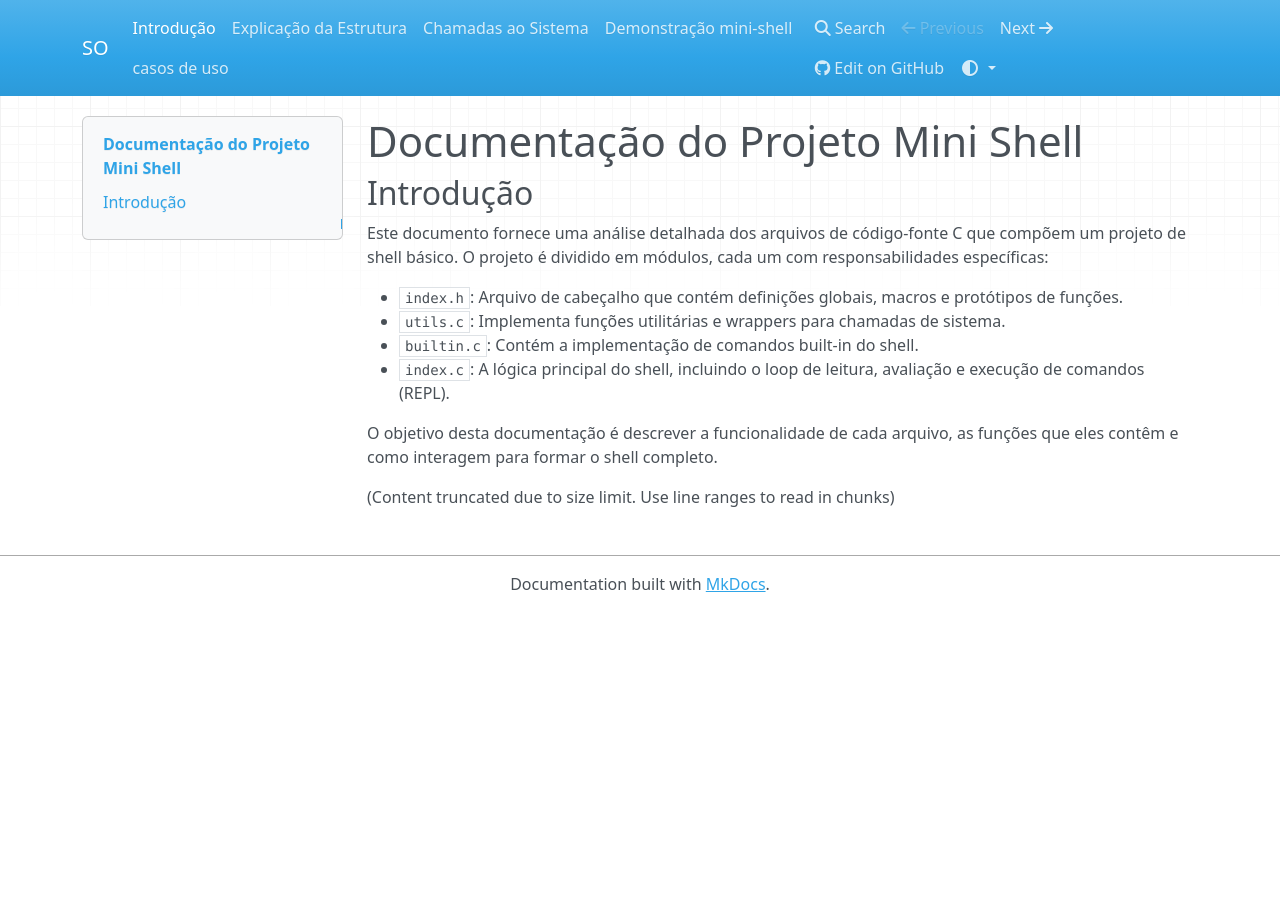
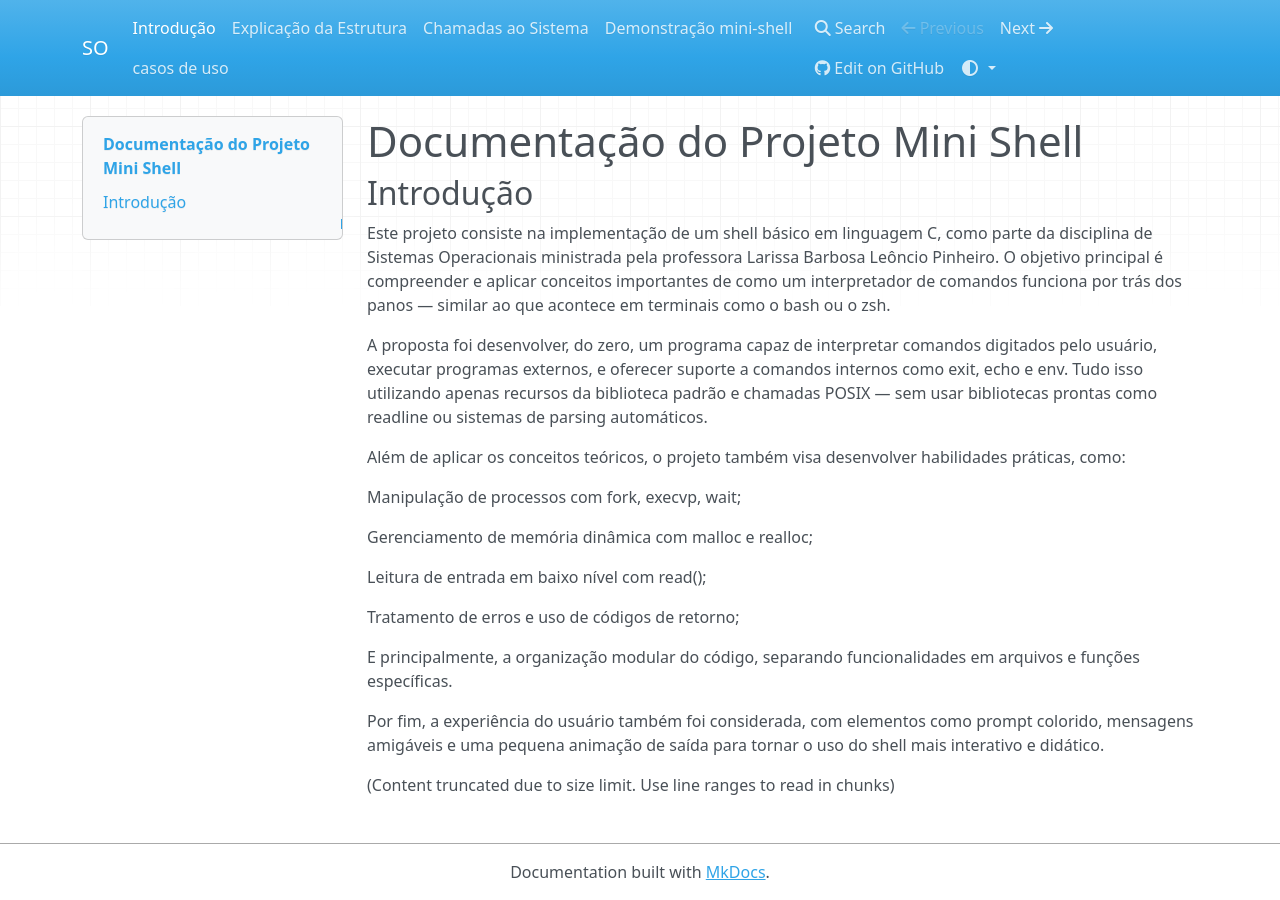
Before and after one commit to Carolbalbs/-SO-mini-shell, an MkDocs documentation site: the page built from docs/index.md, in a window 1280 px wide. Built offline with MkDocs 1.6.1, drawn with Linux system fonts in a browser that asks for light colours; nearby versions of some CDN libraries.

Commit message:
Update index.md

```diff
--- a/docs/index.md
+++ b/docs/index.md
@@ -2,16 +2,23 @@
 
 ## Introdução
 
-Este documento fornece uma análise detalhada dos arquivos de código-fonte C que compõem um projeto de shell básico. O projeto é dividido em módulos, cada um com responsabilidades específicas:
+Este projeto consiste na implementação de um shell básico em linguagem C, como parte da disciplina de Sistemas Operacionais ministrada pela professora Larissa Barbosa Leôncio Pinheiro. O objetivo principal é compreender e aplicar conceitos importantes de como um interpretador de comandos funciona por trás dos panos — similar ao que acontece em terminais como o bash ou o zsh.
 
-*   `index.h`: Arquivo de cabeçalho que contém definições globais, macros e protótipos de funções.
-*   `utils.c`: Implementa funções utilitárias e wrappers para chamadas de sistema.
-*   `builtin.c`: Contém a implementação de comandos built-in do shell.
-*   `index.c`: A lógica principal do shell, incluindo o loop de leitura, avaliação e execução de comandos (REPL).
+A proposta foi desenvolver, do zero, um programa capaz de interpretar comandos digitados pelo usuário, executar programas externos, e oferecer suporte a comandos internos como exit, echo e env. Tudo isso utilizando apenas recursos da biblioteca padrão e chamadas POSIX — sem usar bibliotecas prontas como readline ou sistemas de parsing automáticos.
 
-O objetivo desta documentação é descrever a funcionalidade de cada arquivo, as funções que eles contêm e como interagem para formar o shell completo.
+Além de aplicar os conceitos teóricos, o projeto também visa desenvolver habilidades práticas, como:
 
+Manipulação de processos com fork, execvp, wait;
 
+Gerenciamento de memória dinâmica com malloc e realloc;
+
+Leitura de entrada em baixo nível com read();
+
+Tratamento de erros e uso de códigos de retorno;
+
+E principalmente, a organização modular do código, separando funcionalidades em arquivos e funções específicas.
+
+Por fim, a experiência do usuário também foi considerada, com elementos como prompt colorido, mensagens amigáveis e uma pequena animação de saída para tornar o uso do shell mais interativo e didático.
 
 
 
```
